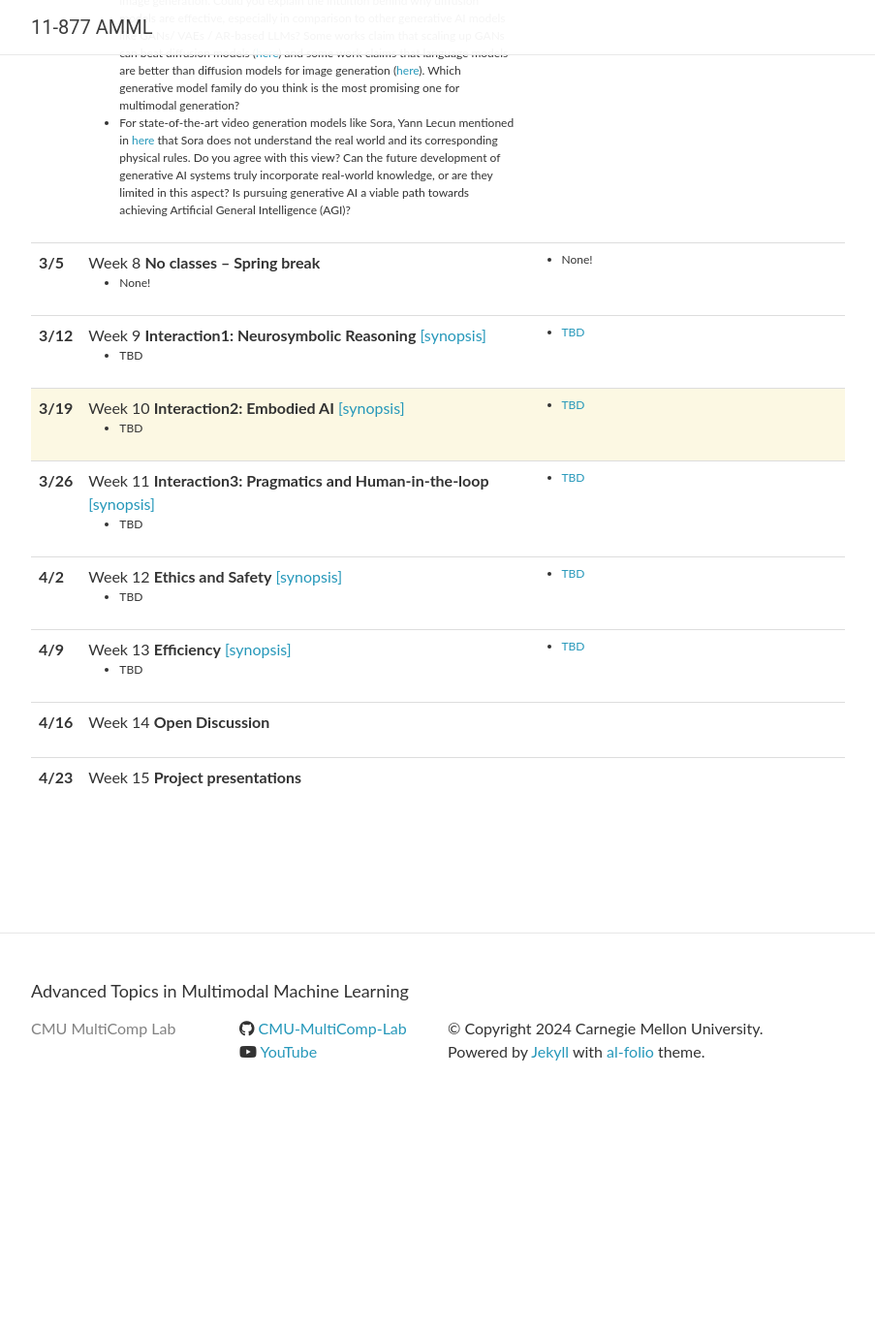
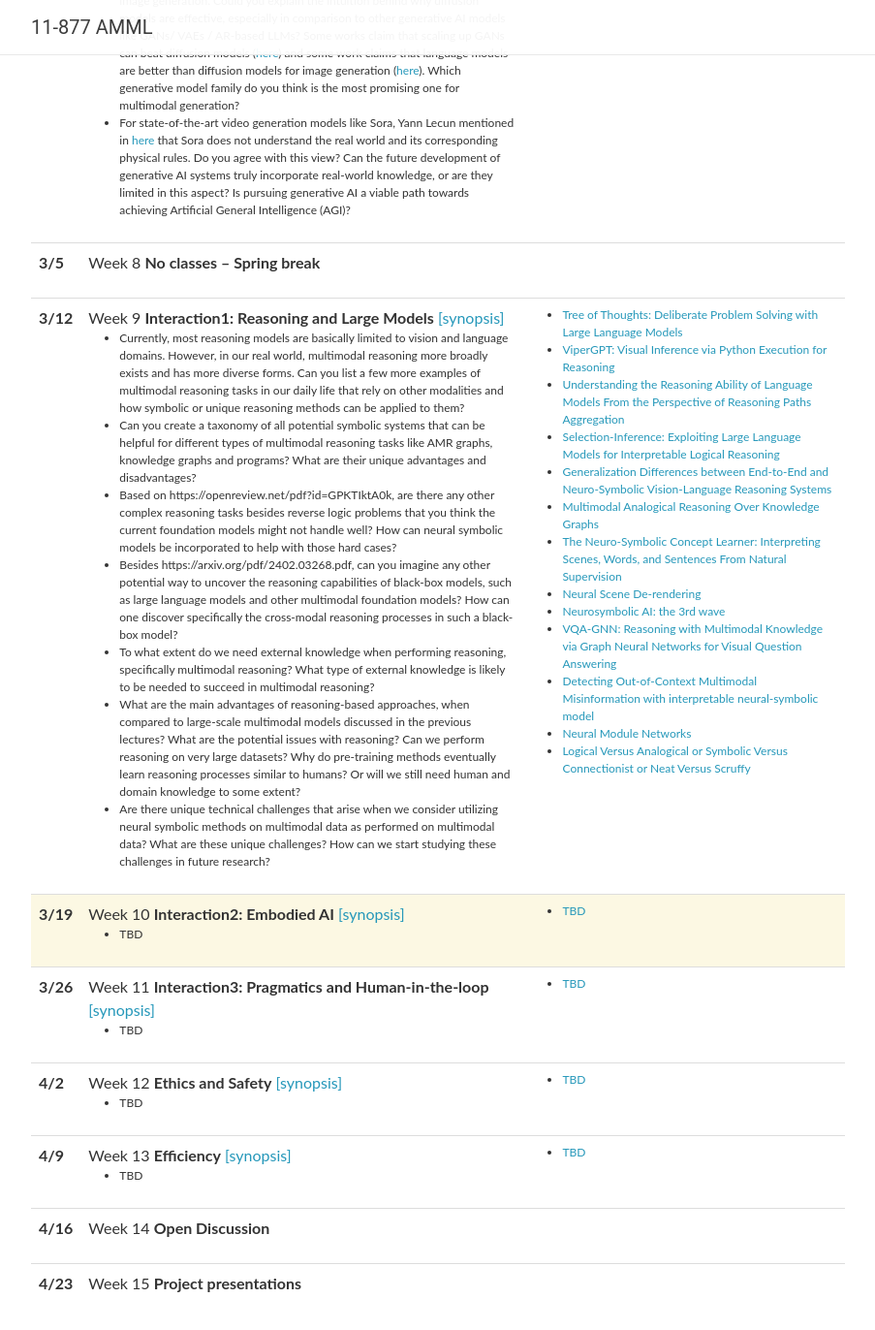
Before and after one commit to CMU-MultiComp-Lab/adv-mmml-course, a Jekyll site: the page built from spring2024/_pages/schedule.md, in a window 1280 px wide and 1400 px high, scrolled down 3558 px. Shown: the top 1372 px of the window at 97% size, without its empty margins (188-1091 px from the left). Built offline with Jekyll 4.4.1, drawn with Linux system fonts in a browser that asks for light colours; nearby versions of some CDN libraries; comment, search, counter and statistics services are not loaded; before the commit the page ends 4716 px from its top, so only the background shows below that.

```diff
--- a/_data/lectures_2024.yml
+++ b/_data/lectures_2024.yml
@@ -81,7 +81,7 @@
 
 - date: 2/13
   title: >
-    Week 5 <strong>Multimodal LLMs1: Data, Pretraining, and Scaling Laws</strong> <a href="*.pdf">[synopsis]</a>
+    Week 5 <strong>Multimodal LLMs1: Data, Pretraining, and Scaling Laws</strong> <a href="11877_week5.pdf">[synopsis]</a>
   slides:
   topics:
     - What types of multimodal data noise are typically present in multimodal datasets, and how can they negatively impact the performance of a model during training? Can you provide examples of multimodal data points that might be considered noisy? Furthermore, how might we develop estimators capable of distinguishing between noisy and noise-free multimodal data pairs? If you have unlimited fundings to use for data filtering and data cleaning, what would be the ideal way to clean the multimodal dataset?
@@ -109,7 +109,7 @@
 
 - date: 2/20
   title: >
-    Week 6 <strong>Multimodal LLMs2: Fine-tuning, Instructing, Aligning, Model Merging</strong> <a href="*.pdf">[synopsis]</a>
+    Week 6 <strong>Multimodal LLMs2: Fine-tuning, Instructing, Aligning, Model Merging</strong> <a href="11877_week6.pdf">[synopsis]</a>
   slides:
   topics:
     - Ensuring the effectiveness of multimodal foundation models through high-quality instruction tuning is vital. A study detailed at <a href="https://arxiv.org/pdf/2402.04333.pdf">here</a>  introduces a strategy for selecting significant data specifically suited for enhancing instruction tuning for language models. A primary challenge in this approach is determining which data are most crucial for targeted instruction tuning. How can we accurately identify and select the most impactful data for enhancing instruction tuning in multimodal foundation models? Given the complexity of diverse and multimodal information, what strategies can ensure the effectiveness of instruction tuning data for specific tasks?
@@ -137,7 +137,7 @@
 
 - date: 2/27
   title: >
-    Week 7 <strong>Multimodal LLMs3: Generative Models and LLMs</strong> <a href="*.pdf">[synopsis]</a>
+    Week 7 <strong>Multimodal LLMs3: Generative Models and LLMs</strong> <a href="11877_week7.pdf">[synopsis]</a>
   slides:
   topics:
     - Connecting with multimodal foundation topics discussed in the previous week, what types of multimodal interactions or connections are large-scale generative models learning to capture? How to link multimodal interactions with generative AI architecture? How to combine mathematical theory related to multimodal interactions to design the next generation of generative AI architecture?
@@ -167,19 +167,37 @@
 - date: 3/5
   title: >
     Week 8 <strong>No classes – Spring break</strong>
+  slides:
   topics:
-    - None!
   readings:
-    - None!
+
 
 - date: 3/12
   title: >
-    Week 9 <strong>Interaction1: Neurosymbolic Reasoning</strong> <a href="*.pdf">[synopsis]</a>
+    Week 9 <strong>Interaction1: Reasoning and Large Models</strong> <a href="*.pdf">[synopsis]</a>
   slides:
   topics:
-    - TBD
+    - Currently, most reasoning models are basically limited to vision and language domains. However, in our real world, multimodal reasoning more broadly exists and has more diverse forms. Can you list a few more examples of multimodal reasoning tasks in our daily life that rely on other modalities and how symbolic or unique reasoning methods can be applied to them?
+    - Can you create a taxonomy of all potential symbolic systems that can be helpful for different types of multimodal reasoning tasks like AMR graphs, knowledge graphs and programs? What are their unique advantages and disadvantages?
+    - Based on https://openreview.net/pdf?id=GPKTIktA0k, are there any other complex reasoning tasks besides reverse logic problems that you think the current foundation models might not handle well? How can neural symbolic models be incorporated to help with those hard cases?
+    - Besides https://arxiv.org/pdf/2402.03268.pdf, can you imagine any other potential way to uncover the reasoning capabilities of black-box models, such as large language models and other multimodal foundation models? How can one discover specifically the cross-modal reasoning processes in such a black-box model?
+    - To what extent do we need external knowledge when performing reasoning, specifically multimodal reasoning? What type of external knowledge is likely to be needed to succeed in multimodal reasoning?
+    - What are the main advantages of reasoning-based approaches, when compared to large-scale multimodal models discussed in the previous lectures? What are the potential issues with reasoning? Can we perform reasoning on very large datasets? Why do pre-training methods eventually learn reasoning processes similar to humans? Or will we still need human and domain knowledge to some extent?
+    - Are there unique technical challenges that arise when we consider utilizing neural symbolic methods on multimodal data as performed on multimodal data? What are these unique challenges? How can we start studying these challenges in future research?
   readings:
-    - <a href="">TBD</a> <br/>
+    - <a href="https://arxiv.org/pdf/2305.10601.pdf">Tree of Thoughts&#58; Deliberate Problem Solving with Large Language Models</a><br/>
+    - <a href="https://arxiv.org/pdf/2303.08128.pdf">ViperGPT&#58; Visual Inference via Python Execution for Reasoning</a><br/>
+    - <a href="https://arxiv.org/pdf/2402.03268.pdf">Understanding the Reasoning Ability of Language Models From the Perspective of Reasoning Paths Aggregation</a><br/>
+    - <a href="https://arxiv.org/pdf/2205.09712.pdf">Selection-Inference&#58; Exploiting Large Language Models for Interpretable Logical Reasoning</a><br/>
+    - <a href="https://arxiv.org/abs/2210.15037">Generalization Differences between End-to-End and Neuro-Symbolic Vision-Language Reasoning Systems</a><br/>
+    - <a href="https://arxiv.org/pdf/2210.00312.pdf">Multimodal Analogical Reasoning Over Knowledge Graphs</a><br/>
+    - <a href="https://arxiv.org/pdf/1904.12584.pdf">The Neuro-Symbolic Concept Learner&#58; Interpreting Scenes, Words, and Sentences From Natural Supervision</a><br/>
+    - <a href="https://openaccess.thecvf.com/content_cvpr_2017/papers/Wu_Neural_Scene_De-Rendering_CVPR_2017_paper.pdf">Neural Scene De-rendering</a><br/>
+    - <a href="https://link.springer.com/article/10.1007/s10462-023-10448-w">Neurosymbolic AI&#58; the 3rd wave</a><br/>
+    - <a href="https://openaccess.thecvf.com/content/ICCV2023/papers/Wang_VQA-GNN_Reasoning_with_Multimodal_Knowledge_via_Graph_Neural_Networks_for_ICCV_2023_paper.pdf">VQA-GNN&#58; Reasoning with Multimodal Knowledge via Graph Neural Networks for Visual Question Answering</a><br/>
+    - <a href="https://arxiv.org/pdf/2304.07633.pdf">Detecting Out-of-Context Multimodal Misinformation with interpretable neural-symbolic model</a><br/>
+    - <a href="https://openaccess.thecvf.com/content_cvpr_2016/papers/Andreas_Neural_Module_Networks_CVPR_2016_paper.pdf">Neural Module Networks</a><br/>
+    - <a href="https://ojs.aaai.org/aimagazine/index.php/aimagazine/article/view/894">Logical Versus Analogical or Symbolic Versus Connectionist or Neat Versus Scruffy</a><br/>
 
 - date: 3/19
   title: >
```
Also changed, not shown: 11 other files.
